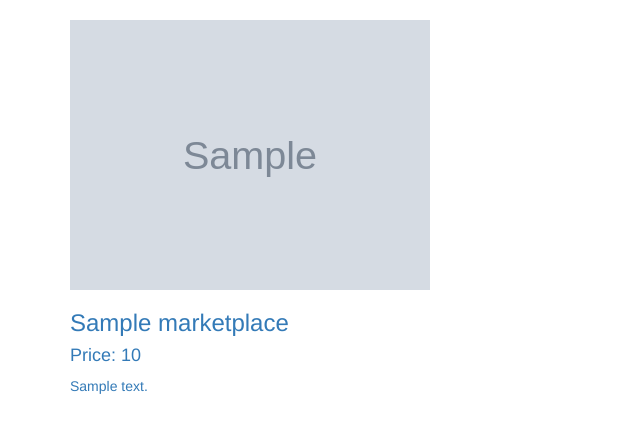
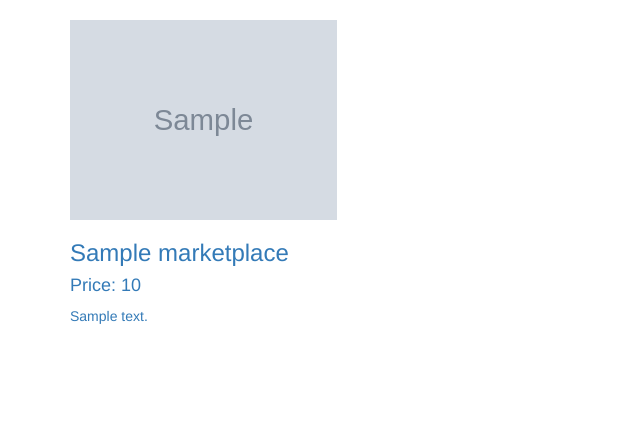
Before and after one commit to baronrustamov/marketplace-2, a Flask app: page / in a window 1280 px wide. Shown: the part 52-485 px from the top of the page, without its empty margins (0-640 px from the left). Run offline with Flask 2, Linux system fonts and the light colour scheme; grey boxes marked "Sample" are stand-in pictures; a database or web service that is not in the repository returns one stand-in record (values such as "Sample title"); some libraries are stand-ins or nearby versions.

Commit message:
add max height to images

```diff
--- a/static/style.css
+++ b/static/style.css
@@ -1,5 +1,6 @@
 .product-image {
     max-width: 100%;
+    max-height: 200px;
 }
 
 .product {
```
